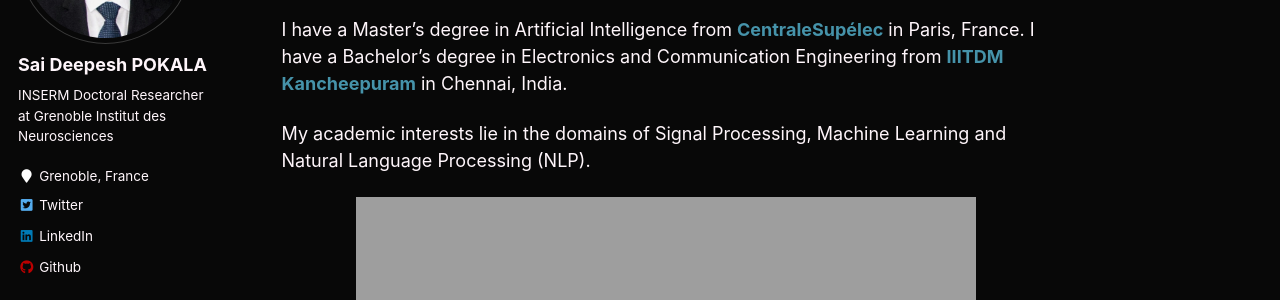
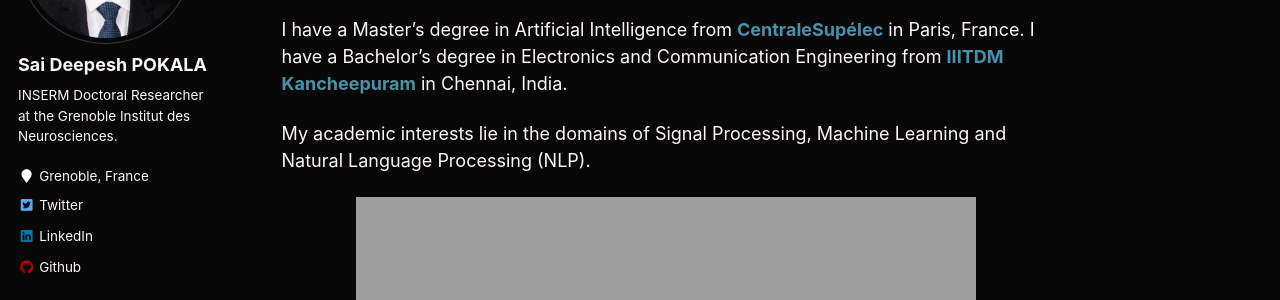
Before and after one commit to saideepesh/saideepesh.github.io, a Jekyll site: the page built from _pages/about.md, in a window 1280 px wide. Shown: the part 249-549 px from the top of the page. Built offline with Jekyll 4.4.1, drawn with Linux system fonts in a browser that asks for light colours.

Commit message:
Update _config.yml

```diff
--- a/_config.yml
+++ b/_config.yml
@@ -86,7 +86,7 @@ analytics:
 author:
   name             : "Sai Deepesh POKALA"
   avatar           : "Deepesh_noBG.png"
-  bio              : "INSERM Doctoral Researcher at Grenoble Institut des Neurosciences"
+  bio              : "INSERM Doctoral Researcher at the Grenoble Institut des Neurosciences."
   location         : "Grenoble, France"
   employer         :
   pubmed           : # "https://www.ncbi.nlm.nih.gov/pubmed/?term=john+snow"
```
